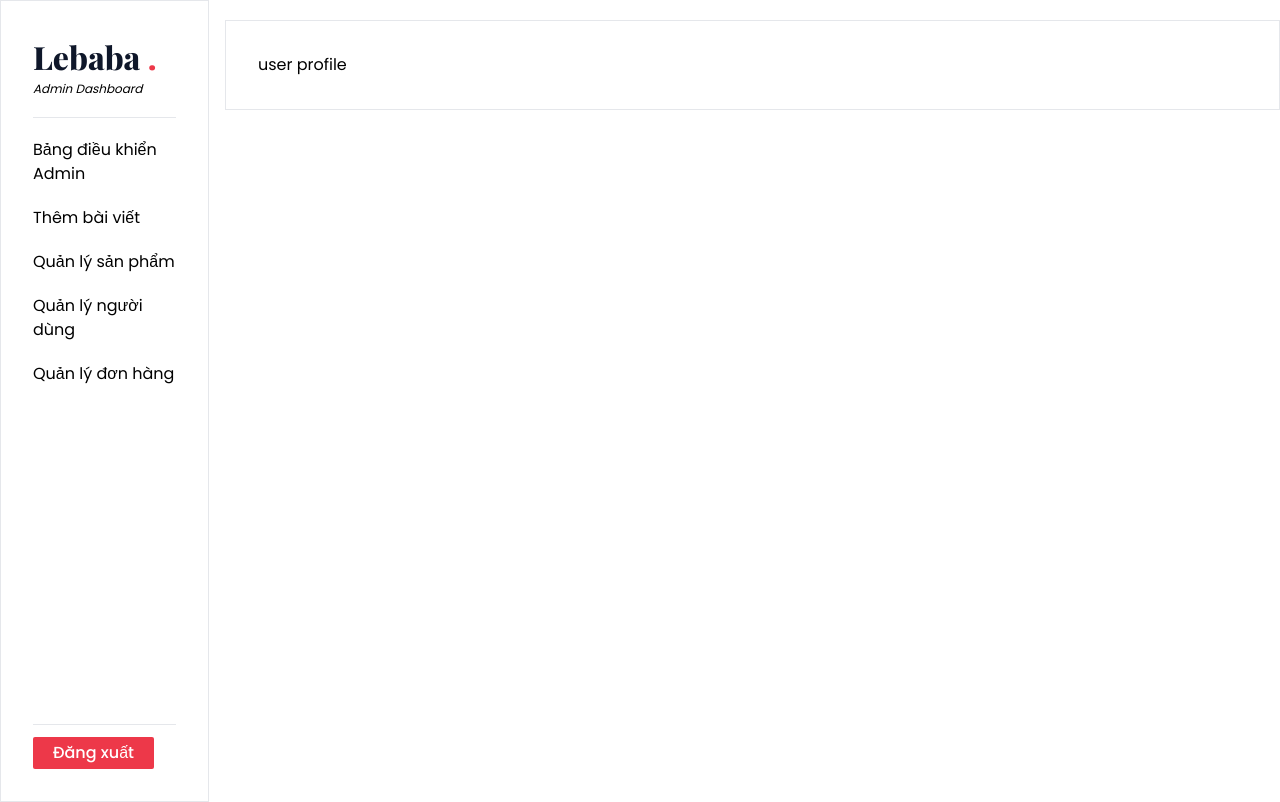
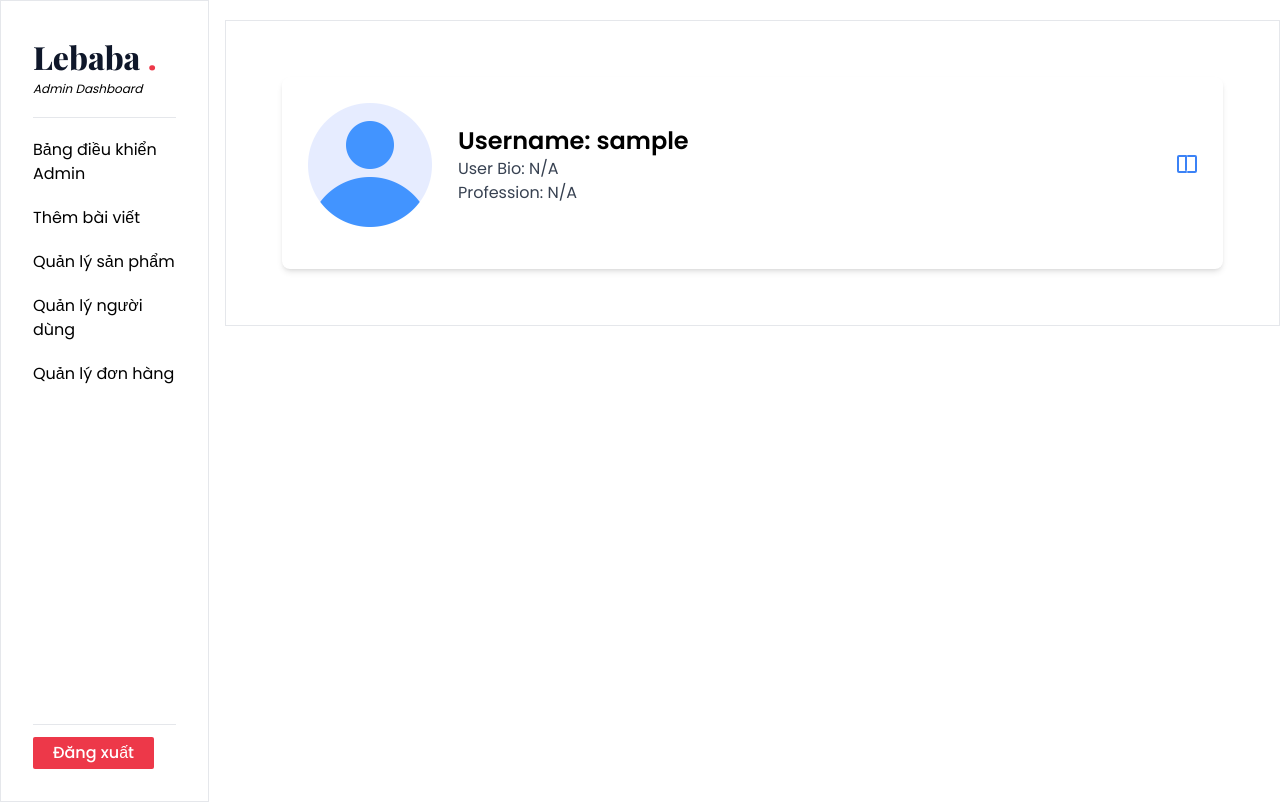
Before and after one commit to Lequangsang125/webbanhang, a React (Vite) app in the folder frontend/: page /dashboard/profile in a window 1280 px wide. Built offline with nearby package versions, Linux system fonts and the light colour scheme; sample sign-in values are in the browser's storage.

Commit message:
complete dashboard user

```diff
--- /dev/null
+++ b/frontend/src/pages/dashboard/user/UserProfile.jsx
@@ -0,0 +1,146 @@
+import React, { useEffect, useState } from 'react'
+import { useDispatch, useSelector } from 'react-redux'
+import { useEditProfileMutation } from '../../../redux/features/auth/authApi';
+import avatarImg from '../../../assets/avatar.png'
+import { setUser } from '../../../redux/features/auth/authSlice';
+
+const UserProfile = () => {
+    const dispatch = useDispatch();
+    const { user } = useSelector((state) => state.auth)
+    const [editProfile, { isLoading, isError, error, isSuccess }] = useEditProfileMutation();
+    const [formData, setFormData] = useState({
+        username: '',
+        profileImage: '',
+        bio: '',
+        profession: '',
+        userId: ''
+    })
+    const [isModalOpen, setIsModalOpen] = useState(false);
+    useEffect(()=>{
+        if(user) {
+            setFormData({
+                username: user?.username || '',
+                profileImage: user?.profileImage || '',
+                bio: user?.bio || '',
+                profession: user?.profession || '',
+                userId: user?._id || ''
+            })
+        }
+    },[user])
+
+    const handleChange = async (e) => {
+        setFormData({
+            ...formData,
+            [e.target.name] : e.target.value
+        })
+    }
+     const handleSubmit = async (e) => {
+        e.preventDefault()
+        const updatedUser = {
+            username: formData.username,
+            profileImage: formData.profileImage,
+            bio: formData.bio,
+            profession: formData.profession,
+            userId: formData.userId
+        }
+        try {
+           const res = await editProfile(updatedUser).unwrap();
+           console.log(res);
+          dispatch(setUser(res.user));
+          localStorage.setItem('user', JSON.stringify(res.user))
+          alert("update thành công ")
+        } catch (error) {
+            console.error("failed",error);
+            alert('Failed to update profile');
+        }
+        setIsModalOpen(false)
+    }
+    return (
+        <div className='container mx-auto p-6'>
+            <div className='bg-white shadow-md rounded-lg p-6'>
+                <div className='flex items-center mb-4'>
+                    <img src={formData?.profileImage || avatarImg} alt="" className='w-32 h-32 object-cover rounded-full' />
+                    <div className='ml-6'>
+                        <h3 className='font-semibold text-2xl'>Username: {formData?.username || 'N/A'}</h3>
+                        <p className='text-gray-700'>User Bio: {formData.bio || 'N/A'}</p>
+                        <p className='text-gray-700'>Profession: {formData.profession || 'N/A'}</p>
+                    </div>
+                    <button
+                        onClick={() => setIsModalOpen(true)}
+                        className='ml-auto text-blue-500 hover:text-blue-700'>
+                        <svg className='w-6 h-6' fill='none' stroke='currentColor' viewBox='0 0 24 24' xmlns="http://www.w3.org/2000/svg">
+                            <path strokeLinecap='round' strokeLinejoin='round' strokeWidth="2" d='m11 3H4a1 1 0 00-1 1v14a1 1 0 001 1h7m2 0h7a1 1 0 001-1V4a1 1 0 00-1-1h-7m-2 0v14'></path>
+                        </svg>
+                    </button>
+                </div>
+            </div>
+            {/*show modal */}
+            {
+                isModalOpen && (
+                    <div className='fixed inset-0 bg-black bg-opacity-90 flex items-center justify-center z-50'>
+                        <div className='bg-white p-6 rounded-lg md:w-96 max-w-xl mx-auto relative'>
+                            <button
+                                onClick={() => setIsModalOpen(false)}
+                                className='absolute top-2 right-2 text-gray-500 hover:text-gray-500'><i className='ri-close-line size-8 p-2 bg-black rounded-full'></i></button>
+                            <h2 className='text-2xl font-bold mb-4'>Edit Profile</h2>
+                            <form onSubmit={handleSubmit} >
+                                <div className='mb-4'>
+                                    <label htmlFor="username" className='block text-sm font-medium text-gray-700 mb-1'>Username:</label>
+                                    <input type="text" name="username" value={formData?.username}
+                                    onChange={handleChange}
+                                    placeholder='username'
+                                    className='mt-1 p-2 w-full border border-gray-300 rounded-md shadow-sm'
+                                    required
+                                    />
+                                </div>
+
+                                <div className='mb-4'>
+                                    <label htmlFor="profileImage" className='block text-sm font-medium text-gray-700 mb-1'>ProfileImage:</label>
+                                    <input type="text" name="profileImage" value={formData?.profileImage}
+                                    onChange={handleChange}
+                                    placeholder='profileImage'
+                                    className='mt-1 p-2 w-full border border-gray-300 rounded-md shadow-sm'
+                                    required
+                                    />
+                                </div>
+
+
+                                <div className='mb-4'>
+                                    <label htmlFor="bio" className='block text-sm font-medium text-gray-700 mb-1'>Bio:</label>
+                                   <textarea name="bio"
+                                    onChange={handleChange}
+                                   rows={3}
+                                   value={formData?.bio}
+                                   placeholder='add your bio'
+                                   className='mt-1 p-2 w-full border border-gray-300 rounded-md shadow-sm'
+                                   >
+                                   </textarea>
+                                </div>
+
+                                <div className='mb-4'>
+                                    <label htmlFor="profession" className='block text-sm font-medium text-gray-700 mb-1'>Profession:</label>
+                                    <input type="text" name="profession" value={formData?.profession}
+                                    onChange={handleChange}
+                                    placeholder='profession'
+                                    className='mt-1 p-2 w-full border border-gray-300 rounded-md shadow-sm'
+                                    required
+                                    />
+                                </div>
+                                <button
+                                className={`mt-4 w-full bg-blue-500 text-white py-2 px-2 rounded-md ${isLoading ? 'opacity-50 cursor-not-allowed' : ''}`}
+                                type='submit'
+                                disabled={isLoading}
+                                >{isLoading? ' Saving...' : 'Save changes'}</button>
+                                {isError && <p className='mt-2 text-red-500'>Lỗi, vui lòng thử lại</p>}
+                                {isSuccess && <p className='mt-2 text-green-500'>Cập nhật thành công</p>}
+                            </form>
+                        </div>
+                    </div>
+                )
+            }
+        </div>
+
+    )
+}
+
+export default UserProfile
--- a/frontend/src/pages/dashboard/user/UserReviews.jsx
+++ b/frontend/src/pages/dashboard/user/UserReviews.jsx
@@ -1,19 +1,23 @@
 import React from 'react'
 import { useSelector } from 'react-redux'
 import { useGetReviewsByUserIdQuery } from '../../../redux/features/reviews/reviewsApi'
-
+import { useNavigate } from 'react-router-dom'
 
 const UserReviews = () => {
     const {user} = useSelector((state) => state.auth)
     const{data: reviews, error, isLoading} = useGetReviewsByUserIdQuery(user?._id)
+    const nav = useNavigate()
     if (isLoading) return <div>Loading...</div>
     if (error) return <div>No reviews found!</div>
     console.log(reviews);
 
+    const handleCardClick = ()=>{
+        nav('/shop')
+    }
   return (
     <div className='py-6'>
         <h2 className='text-2xl font-bold mb-4'>Your given Reviews</h2>
-        <div className='grid grid-cols-1 sm:grid-cols-2 md:grid-cols-3'>
+        <div className='grid grid-cols-1 sm:grid-cols-2 md:grid-cols-3 mt-8 gap-6'>
             {
                 reviews && reviews.map((review,index)=>
             <div key={index} className='bg-white shadow-md rounded-lg p-4 border-gray-200 cursor-pointer hover:scale-105 transition-all duration-add'>
@@ -24,6 +28,12 @@ const UserReviews = () => {
             </div>
         )
             }
+            <div
+            onClick={handleCardClick}
+            className='bg-gray-100 text-black flex items-center justify-center rounded-lg p-6 border cursor-pointer hover:bg-primary hover:text-white transition_all duration-200'>
+                <span>+</span>
+                <p>Add new reviews</p>
+            </div>
         </div>
     </div>
   )
--- a/frontend/src/routers/router.jsx
+++ b/frontend/src/routers/router.jsx
@@ -15,6 +15,7 @@ import UserOrders from "../pages/dashboard/user/UserOrders";
 import OrderDetails from "../pages/dashboard/user/OrderDetails";
 import UserPayments from "../pages/dashboard/user/UserPayments";
 import UserReviews from "../pages/dashboard/user/UserReviews";
+import UserProfile from "../pages/dashboard/user/UserProfile";
 
 
 const router = createBrowserRouter([
@@ -54,7 +55,7 @@ const router = createBrowserRouter([
         {path: "",element: <UserDMain/>},
         {path: "orders",element: <UserOrders/>},
         {path: "payments",element:  <UserPayments/>},
-        {path: "profile",element: <div>user profile</div>},
+        {path: "profile",element: <UserProfile/>},
         {path: "reviews",element: <UserReviews/>},
 
         //admin routes only accessible by admin TODO private routers with role field
```
Also changed, not shown: 1 other file (tests, documents, lock files or other folders).
